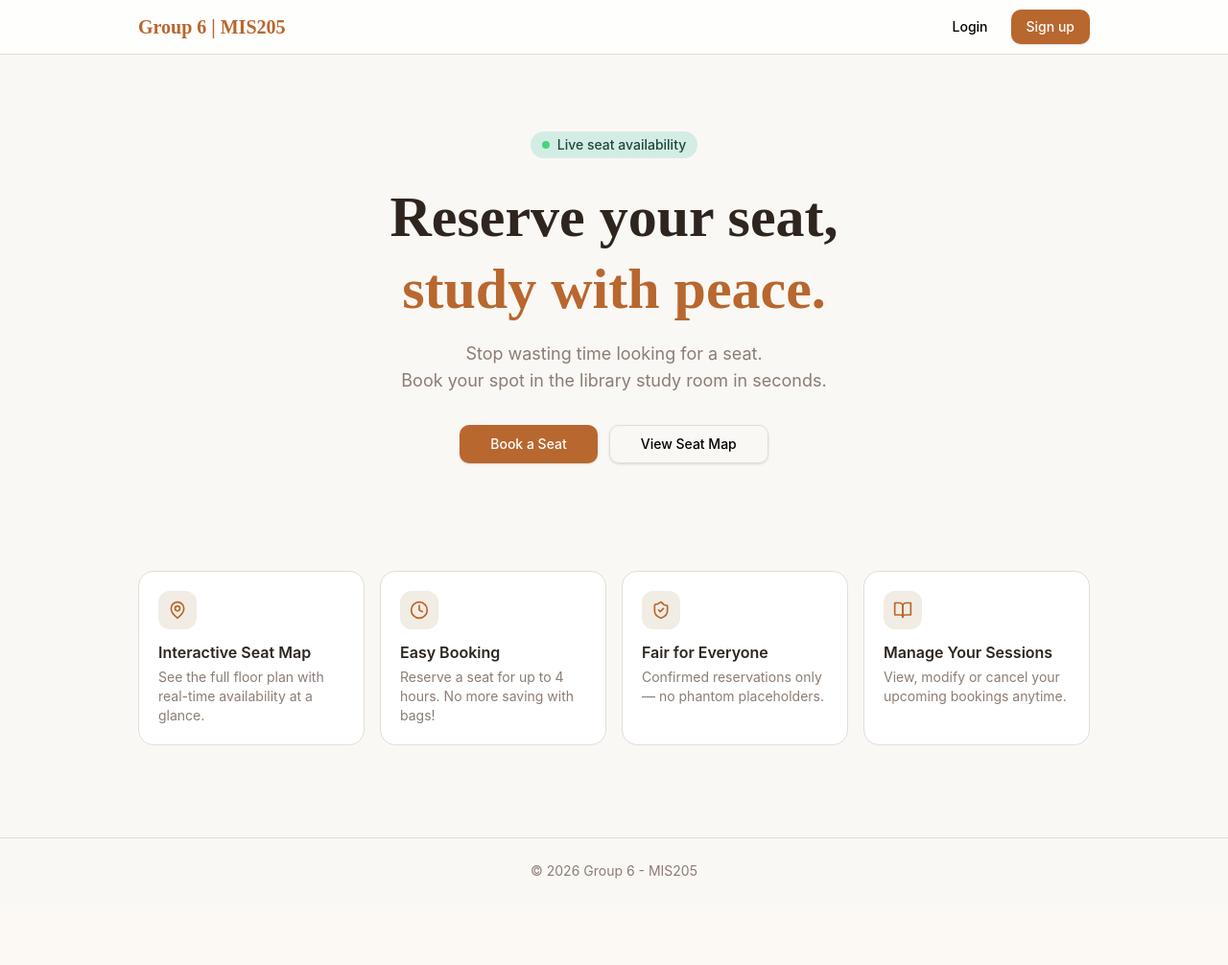
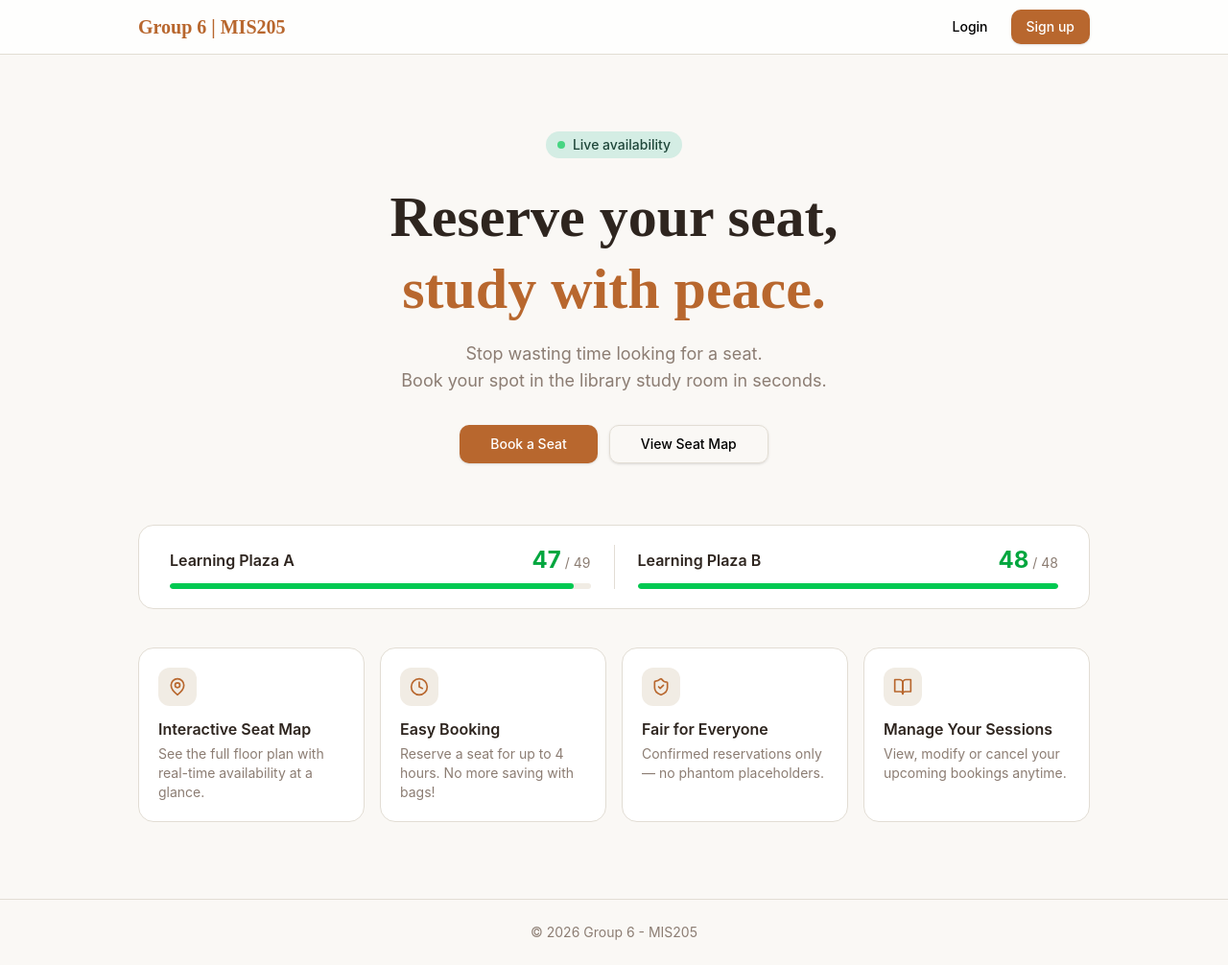
Before and after one commit to dtran2108/library-seat-saving-system, a Flask app: page / in a window 1280 px wide. Shown: the whole page at 96% size. Before the commit the page ends 916 px from the top, so only its background shows below. Run offline with Flask 3, Linux system fonts and the light colour scheme; data comes from the database, SQL or seed files in the repository.

Commit message:
Live availablity

```diff
--- a/backend/main.py
+++ b/backend/main.py
@@ -7,6 +7,7 @@ from db import close_db, query_db, init_db
 from routes.auth import auth_bp
 from routes.seats import seats_bp
 from routes.admin import admin_bp
+from controllers.seats import get_seat_map_data
 
 _FRONTEND = os.path.join(os.path.dirname(os.path.abspath(__file__)), '..', 'frontend')
 
@@ -39,13 +40,10 @@ def inject_current_user():
 
 @app.route('/')
 def index():
-    features = [
-        {"icon": "map-pin",      "title": "Interactive Seat Map", "desc": "See the full floor plan with real-time availability at a glance."},
-        {"icon": "clock",        "title": "Easy Booking",         "desc": "Reserve a seat for up to 4 hours. No more saving with bags!"},
-        {"icon": "shield-check", "title": "Fair for Everyone",    "desc": "Confirmed reservations only — no phantom placeholders."},
-        {"icon": "book-open",    "title": "Manage Your Sessions", "desc": "View, modify or cancel your upcoming bookings anytime."}
-    ]
-    return render_template("index.html", features=features)
+    zones  = get_seat_map_data()
+    zone_a = next((z for z in zones if z['name'] == 'Learning Plaza A'), None)
+    zone_b = next((z for z in zones if z['name'] == 'Learning Plaza B'), None)
+    return render_template("index.html", zone_a=zone_a, zone_b=zone_b)
 
 
 with app.app_context():
--- a/frontend/static/css/output.css
+++ b/frontend/static/css/output.css
@@ -9,8 +9,12 @@
     --color-red-50: oklch(97.1% 0.013 17.38);
     --color-red-100: oklch(93.6% 0.032 17.717);
     --color-red-300: oklch(80.8% 0.114 19.571);
+    --color-red-400: oklch(70.4% 0.191 22.216);
+    --color-red-500: oklch(63.7% 0.237 25.331);
     --color-red-600: oklch(57.7% 0.245 27.325);
     --color-red-700: oklch(50.5% 0.213 27.518);
+    --color-orange-400: oklch(75% 0.183 55.934);
+    --color-orange-500: oklch(70.5% 0.213 47.604);
     --color-amber-50: oklch(98.7% 0.022 95.277);
     --color-amber-100: oklch(96.2% 0.059 95.617);
     --color-amber-400: oklch(82.8% 0.189 84.429);
@@ -22,12 +26,14 @@
     --color-green-300: oklch(87.1% 0.15 154.449);
     --color-green-400: oklch(79.2% 0.209 151.711);
     --color-green-500: oklch(72.3% 0.219 149.579);
+    --color-green-600: oklch(62.7% 0.194 149.214);
     --color-green-700: oklch(52.7% 0.154 150.069);
     --color-gray-100: oklch(96.7% 0.003 264.542);
     --color-gray-300: oklch(87.2% 0.01 258.338);
     --color-gray-400: oklch(70.7% 0.022 261.325);
     --color-gray-500: oklch(55.1% 0.027 264.364);
     --color-black: #000;
+    --color-white: #fff;
     --spacing: 0.25rem;
     --container-xs: 20rem;
     --container-sm: 24rem;
@@ -56,6 +62,7 @@
     --font-weight-medium: 500;
     --font-weight-semibold: 600;
     --font-weight-bold: 700;
+    --tracking-wide: 0.025em;
     --tracking-wider: 0.05em;
     --leading-tight: 1.25;
     --radius-md: calc(0.75rem - 2px);
@@ -321,9 +328,18 @@
       max-width: 96rem;
     }
   }
+  .mx-2 {
+    margin-inline: calc(var(--spacing) * 2);
+  }
+  .mx-4 {
+    margin-inline: calc(var(--spacing) * 4);
+  }
   .mx-auto {
     margin-inline: auto;
   }
+  .my-3 {
+    margin-block: calc(var(--spacing) * 3);
+  }
   .-mt-0\.5 {
     margin-top: calc(var(--spacing) * -0.5);
   }
@@ -414,6 +430,9 @@
   .inline-flex {
     display: inline-flex;
   }
+  .h-1\.5 {
+    height: calc(var(--spacing) * 1.5);
+  }
   .h-2 {
     height: calc(var(--spacing) * 2);
   }
@@ -506,6 +528,9 @@
   }
   .w-full {
     width: 100%;
+  }
+  .w-px {
+    width: 1px;
   }
   .max-w-4xl {
     max-width: var(--container-4xl);
@@ -590,12 +615,18 @@
   .flex-wrap {
     flex-wrap: wrap;
   }
+  .items-baseline {
+    align-items: baseline;
+  }
   .items-center {
     align-items: center;
   }
   .items-start {
     align-items: flex-start;
   }
+  .items-stretch {
+    align-items: stretch;
+  }
   .justify-between {
     justify-content: space-between;
   }
@@ -604,6 +635,9 @@
   }
   .justify-end {
     justify-content: flex-end;
+  }
+  .gap-0 {
+    gap: calc(var(--spacing) * 0);
   }
   .gap-1 {
     gap: calc(var(--spacing) * 1);
@@ -800,6 +840,9 @@
       background-color: color-mix(in oklab, var(--color-black) 40%, transparent);
     }
   }
+  .bg-border {
+    background-color: var(--color-border);
+  }
   .bg-card {
     background-color: var(--color-card);
   }
@@ -935,12 +990,18 @@
   .py-4 {
     padding-block: calc(var(--spacing) * 4);
   }
+  .py-5 {
+    padding-block: calc(var(--spacing) * 5);
+  }
   .py-6 {
     padding-block: calc(var(--spacing) * 6);
   }
   .py-8 {
     padding-block: calc(var(--spacing) * 8);
   }
+  .py-10 {
+    padding-block: calc(var(--spacing) * 10);
+  }
   .py-12 {
     padding-block: calc(var(--spacing) * 12);
   }
@@ -962,6 +1023,9 @@
   .pr-3 {
     padding-right: calc(var(--spacing) * 3);
   }
+  .pb-2 {
+    padding-bottom: calc(var(--spacing) * 2);
+  }
   .pb-4 {
     padding-bottom: calc(var(--spacing) * 4);
   }
@@ -1079,6 +1150,9 @@
   }
   .text-gray-500 {
     color: var(--color-gray-500);
+  }
+  .text-green-600 {
+    color: var(--color-green-600);
   }
   .text-green-700 {
     color: var(--color-green-700);
@@ -1472,6 +1555,21 @@
   .disabled\:opacity-50 {
     &:disabled {
       opacity: 50%;
+    }
+  }
+  .sm\:block {
+    @media (width >= 40rem) {
+      display: block;
+    }
+  }
+  .sm\:flex {
+    @media (width >= 40rem) {
+      display: flex;
+    }
+  }
+  .sm\:hidden {
+    @media (width >= 40rem) {
+      display: none;
     }
   }
   .sm\:table-cell {
--- a/frontend/templates/index.html
+++ b/frontend/templates/index.html
@@ -35,7 +35,7 @@
       class="inline-flex items-center gap-2 bg-accent text-accent-foreground px-3 py-1 rounded-full text-sm font-medium mb-6"
     >
       <span class="w-2 h-2 rounded-full bg-green-500 animate-pulse"></span>
-      Live seat availability
+      Live availability
     </div>
     <h1
       class="font-playfair text-4xl md:text-6xl font-bold text-foreground leading-tight mb-4"
@@ -66,19 +66,63 @@
     </div>
   </section>
 
+  <!-- Live Availability Strip -->
+  {% if zone_a or zone_b %}
+  <section class="max-w-5xl mx-auto px-4 pb-2">
+    <div class="bg-card border border-border rounded-2xl px-6 py-5 flex flex-col sm:flex-row items-stretch gap-0">
+
+      {% macro ZoneStat(zone) %}
+        {% set pct = (zone.available / zone.total * 100) | round | int if zone.total > 0 else 0 %}
+        {% if pct >= 50 %}
+          {% set bar_color = 'bg-green-500' %}
+          {% set num_color = 'text-green-600' %}
+        {% elif pct >= 20 %}
+          {% set bar_color = 'bg-orange-400' %}
+          {% set num_color = 'text-orange-500' %}
+        {% else %}
+          {% set bar_color = 'bg-red-400' %}
+          {% set num_color = 'text-red-600' %}
+        {% endif %}
+        <div class="flex-1 flex flex-col gap-2 px-2">
+          <div class="flex items-center justify-between">
+            <p class="text-base font-semibold text-foreground">{{ zone.name }}</p>
+            <div class="flex items-baseline gap-1">
+              <span class="text-2xl font-bold {{ num_color }}">{{ zone.available }}</span>
+              <span class="text-sm text-muted-foreground">/ {{ zone.total }}</span>
+            </div>
+          </div>
+          <div class="h-1.5 w-full rounded-full bg-secondary overflow-hidden">
+            <div class="h-full rounded-full {{ bar_color }} transition-all" style="width: {{ pct }}%;"></div>
+          </div>
+        </div>
+      {% endmacro %}
+
+      {% if zone_a %}{{ ZoneStat(zone_a) }}{% endif %}
+
+      <div class="hidden sm:block w-px bg-border mx-4"></div>
+      <div class="block sm:hidden h-px bg-border my-3 mx-2"></div>
+
+      {% if zone_b %}{{ ZoneStat(zone_b) }}{% endif %}
+
+
+    </div>
+  </section>
+  {% endif %}
+
   <!-- Features -->
-  <section class="max-w-5xl mx-auto px-4 py-12">
+  <section class="max-w-5xl mx-auto px-4 py-8">
     <div class="grid grid-cols-1 sm:grid-cols-2 lg:grid-cols-4 gap-4">
+      {% set features = [
+        {"icon": "map-pin",      "title": "Interactive Seat Map", "desc": "See the full floor plan with real-time availability at a glance."},
+        {"icon": "clock",        "title": "Easy Booking",         "desc": "Reserve a seat for up to 4 hours. No more saving with bags!"},
+        {"icon": "shield-check", "title": "Fair for Everyone",    "desc": "Confirmed reservations only — no phantom placeholders."},
+        {"icon": "book-open",    "title": "Manage Your Sessions", "desc": "View, modify or cancel your upcoming bookings anytime."}
+      ] %}
       {% for feature in features %}
-      <div
-        class="bg-card border border-border rounded-2xl p-5 hover:shadow-md transition-shadow"
-      >
-        <div
-          class="w-10 h-10 rounded-xl bg-secondary flex items-center justify-center mb-3"
-        >
+      <div class="bg-card border border-border rounded-2xl p-5 hover:shadow-md transition-shadow">
+        <div class="w-10 h-10 rounded-xl bg-secondary flex items-center justify-center mb-3">
           {{ Icon(feature.icon, class="w-5 h-5 text-primary") }}
         </div>
-
         <h3 class="font-semibold text-foreground mb-1">{{ feature.title }}</h3>
         <p class="text-sm text-muted-foreground">{{ feature.desc }}</p>
       </div>
```
Also changed, not shown: other parts of frontend/static/css/output.css (+37 -0 lines).
